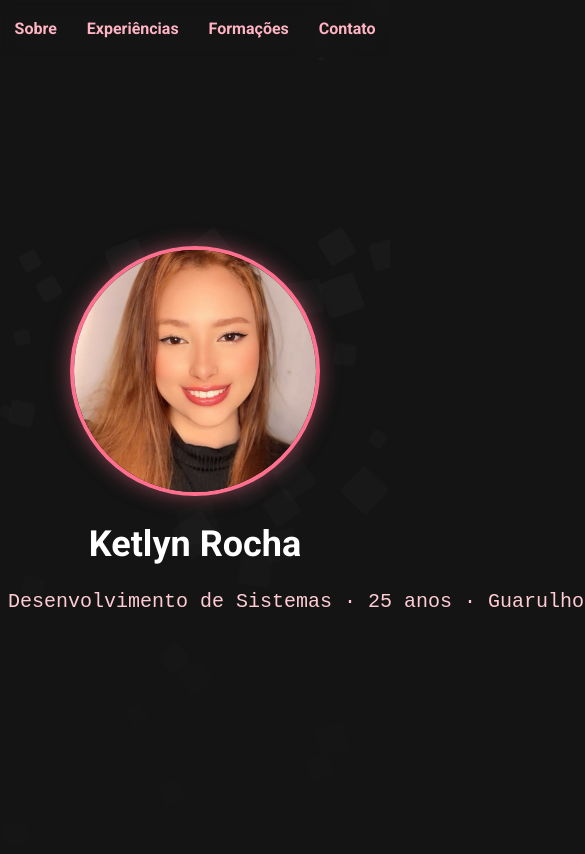
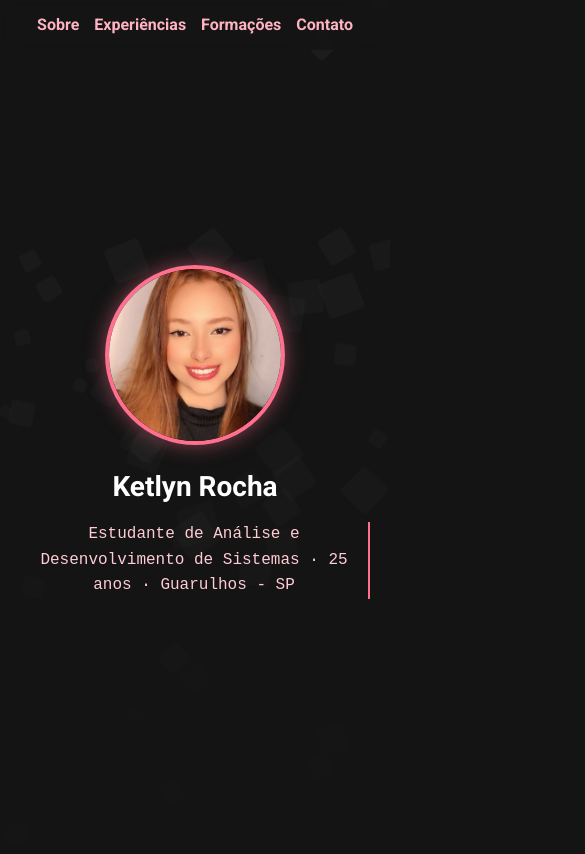
Before and after one commit to KetlynRoch/Curriculo-Ketlyn, a plain HTML site: page index.html in a window 390 px wide. Shown: the top 854 px of the page, 585 px wide, since content can reach past the window. Drawn offline with Linux system fonts and the light colour scheme.

Commit message:
Adiciona responsividade para celulares com media queries

```diff
--- a/style.css
+++ b/style.css
@@ -171,3 +171,28 @@ h1 {
 .content-section, .full-screen.hero {
   scroll-margin-top: 70px; /* ajuste conforme a altura do seu menu */
 }
+/* Ajustes para dispositivos com largura máxima de 600px (celulares) */
+@media (max-width: 600px) {
+  .digitando {
+    font-size: 16px;          /* Fonte um pouco menor */
+    max-width: 90vw;          /* Limita a largura para não cortar */
+    white-space: pre-wrap;    /* Permite que o texto quebre linha */
+    word-wrap: break-word;    /* Quebra palavras longas */
+  }
+
+  h1 {
+    font-size: 28px;          /* Título menor pra caber melhor */
+  }
+
+  .foto-perfil {
+    width: 180px;             /* Foto menor pra caber */
+    height: 180px;
+  }
+
+  .menu {
+    gap: 15px;                /* Espaçamento menor no menu */
+    padding: 12px 0;
+  }
+
+  /* Qualquer outro ajuste que precisar no layout para celular */
+}
```
